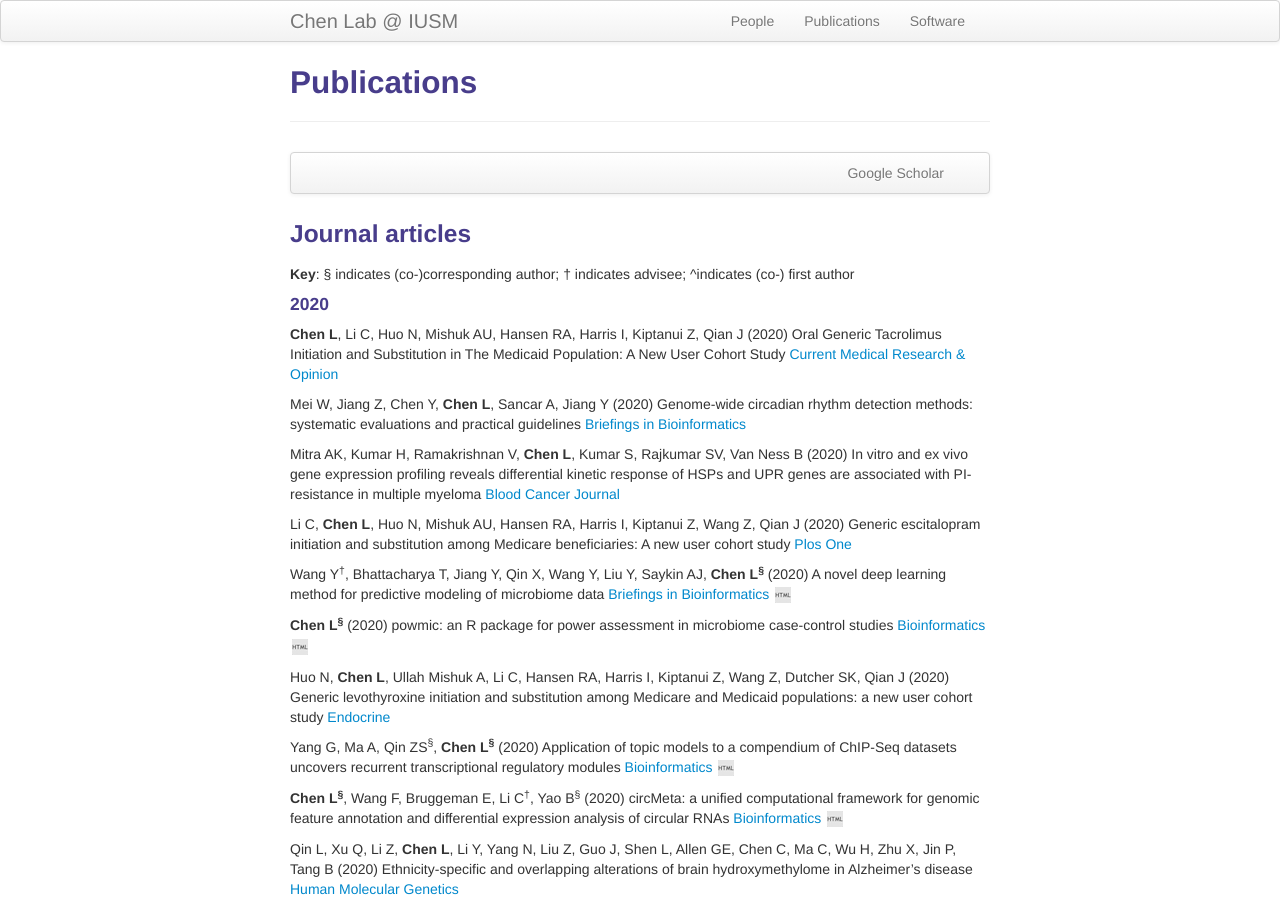
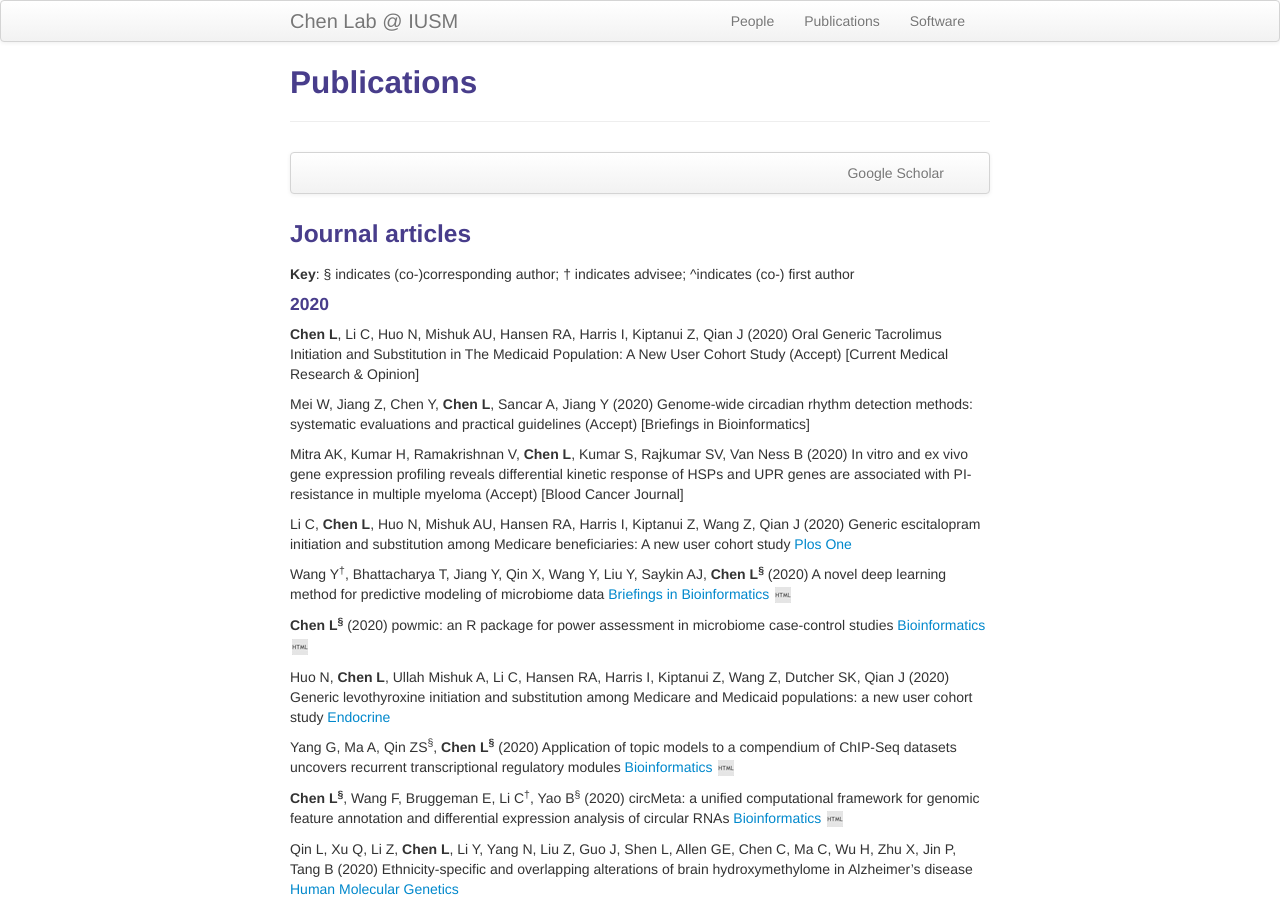
Before and after one commit to lichenbiostat/lichen-lab.github.io, a Jekyll site: the page built from pages/pubs.md, in a window 1280 px wide and 900 px high. Built offline with Jekyll 4.4.1, drawn with Linux system fonts in a browser that asks for light colours.

Commit message:
Update pubs.md

```diff
--- a/pages/pubs.md
+++ b/pages/pubs.md
@@ -21,13 +21,13 @@ description: Li Chen's publications
 #### 2020
 
 **Chen L**, Li C, Huo N, Mishuk AU, Hansen RA, Harris I, Kiptanui Z, Qian J (2020) Oral Generic Tacrolimus Initiation and Substitution in The Medicaid
-Population: A New User Cohort Study [Current Medical Research & Opinion](Accept)
+Population: A New User Cohort Study (Accept) [Current Medical Research & Opinion]
 <!-- * 38 * -->
 
-Mei W, Jiang Z, Chen Y, **Chen L**, Sancar A, Jiang Y (2020) Genome-wide circadian rhythm detection methods: systematic evaluations and practical guidelines [Briefings in Bioinformatics](Accept)
+Mei W, Jiang Z, Chen Y, **Chen L**, Sancar A, Jiang Y (2020) Genome-wide circadian rhythm detection methods: systematic evaluations and practical guidelines (Accept) [Briefings in Bioinformatics]
 <!-- * 37 * -->
 
-Mitra AK, Kumar H, Ramakrishnan V, **Chen L**, Kumar S, Rajkumar SV, Van Ness B (2020) In vitro and ex vivo gene expression profiling reveals differential kinetic response of HSPs and UPR genes are associated with PI-resistance in multiple myeloma [Blood Cancer Journal](Accept)
+Mitra AK, Kumar H, Ramakrishnan V, **Chen L**, Kumar S, Rajkumar SV, Van Ness B (2020) In vitro and ex vivo gene expression profiling reveals differential kinetic response of HSPs and UPR genes are associated with PI-resistance in multiple myeloma (Accept) [Blood Cancer Journal]
 <!-- * 36 * -->
 
 Li C, **Chen L**, Huo N, Mishuk AU, Hansen RA, Harris I, Kiptanui Z, Wang Z, Qian J (2020) Generic escitalopram initiation and substitution among Medicare beneficiaries: A new user cohort study [Plos One](https://journals.plos.org/plosone/article?id=10.1371/journal.pone.0232226)
```
